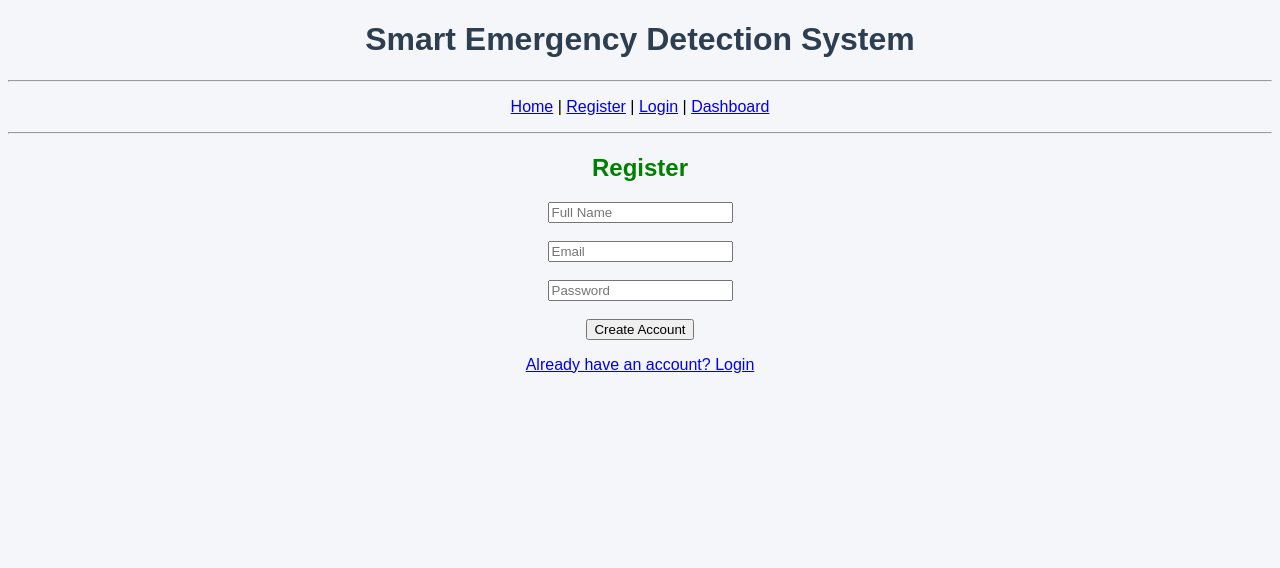
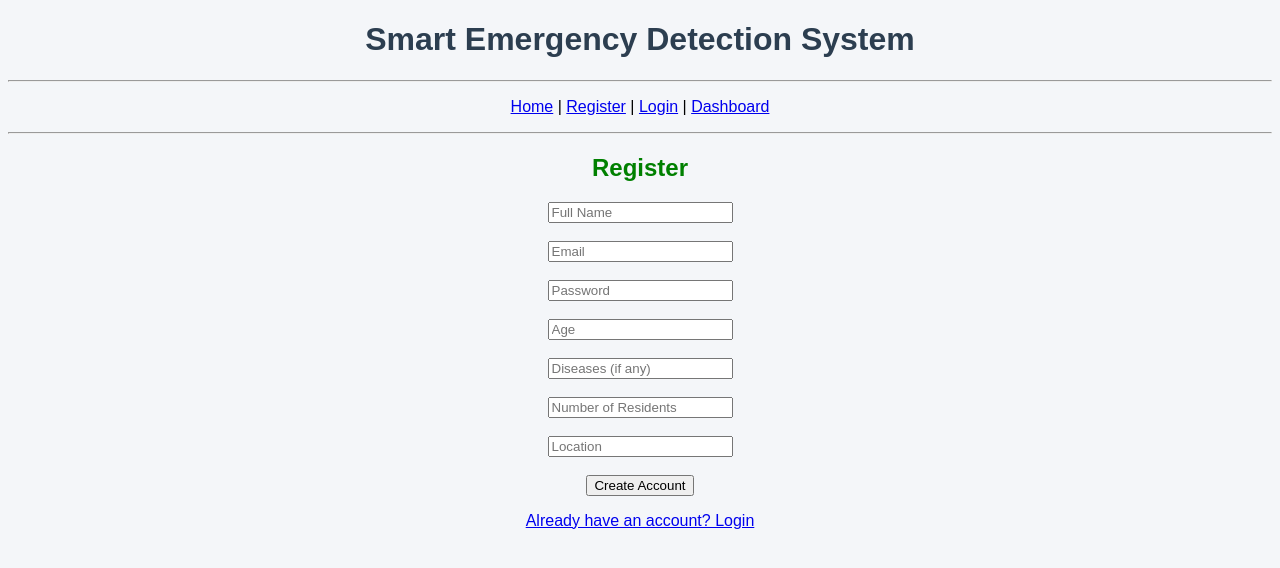
Before and after one commit to ra-f21/smart-emergency-detection-system, a Flask app: page /register in a window 1280 px wide. Shown: the top 568 px of the page. Run offline with Flask 3, Linux system fonts and the light colour scheme.

Commit message:
Update backend and sync latest templates

```diff
--- a/app.py
+++ b/app.py
@@ -13,24 +13,21 @@ login_manager = LoginManager(app)
 login_manager.login_view = "login"
 
 
-# =======================
-# Database Model
-# =======================
 class User(db.Model, UserMixin):
     id = db.Column(db.Integer, primary_key=True)
     full_name = db.Column(db.String(120), nullable=False)
     email = db.Column(db.String(120), unique=True, nullable=False)
     password = db.Column(db.String(200), nullable=False)
+    age = db.Column(db.Integer, nullable=False)
+    diseases = db.Column(db.String(300), nullable=True)
+    number_of_residents = db.Column(db.Integer, nullable=False)
+    location = db.Column(db.String(200), nullable=False)
 
 
 @login_manager.user_loader
 def load_user(user_id):
-    return User.query.get(int(user_id))
+    return db.session.get(User, int(user_id))
 
-
-# =======================
-# Routes
-# =======================
 
 @app.route("/")
 def home():
@@ -43,11 +40,23 @@ def register():
         full_name = request.form["full_name"]
         email = request.form["email"]
         password = request.form["password"]
+        age = int(request.form["age"])
+        diseases = request.form["diseases"]
+        number_of_residents = int(request.form["number_of_residents"])
+        location = request.form["location"]
 
         if User.query.filter_by(email=email).first():
             return "Email already exists!"
 
-        user = User(full_name=full_name, email=email, password=password)
+        user = User(
+            full_name=full_name,
+            email=email,
+            password=password,
+            age=age,
+            diseases=diseases,
+            number_of_residents=number_of_residents,
+            location=location
+        )
         db.session.add(user)
         db.session.commit()
         return redirect(url_for("login"))
@@ -84,10 +93,8 @@ def logout():
     return redirect(url_for("home"))
 
 
-# =======================
-# Run App
-# =======================
 if __name__ == "__main__":
     with app.app_context():
+        db.drop_all()
         db.create_all()
     app.run(debug=True)
--- a/templates/register.html
+++ b/templates/register.html
@@ -1,11 +1,18 @@
 {% extends "base.html" %}
 {% block content %}
 <h2>Register</h2>
+
 <form method="POST">
   <input name="full_name" placeholder="Full Name" required><br><br>
   <input name="email" type="email" placeholder="Email" required><br><br>
   <input name="password" type="password" placeholder="Password" required><br><br>
+  <input name="age" type="number" placeholder="Age" required><br><br>
+  <input name="diseases" placeholder="Diseases (if any)"><br><br>
+  <input name="number_of_residents" type="number" placeholder="Number of Residents" required><br><br>
+  <input name="location" placeholder="Location" required><br><br>
+
   <button type="submit">Create Account</button>
 </form>
+
 <p><a href="{{ url_for('login') }}">Already have an account? Login</a></p>
 {% endblock %}
```
Also changed, not shown: templates/dashboard.html (+8 -1 lines).
